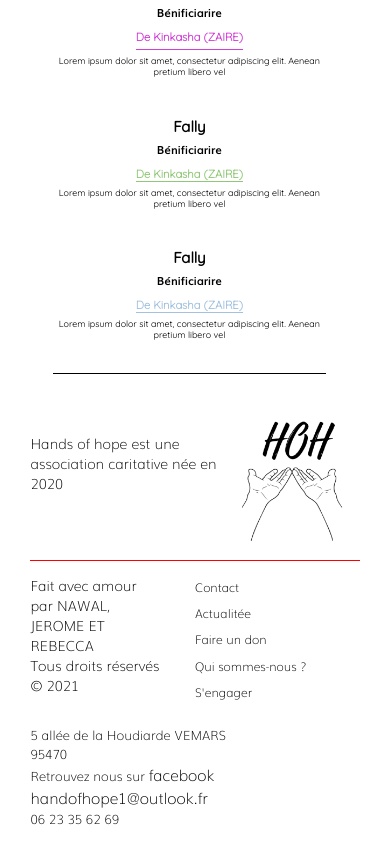
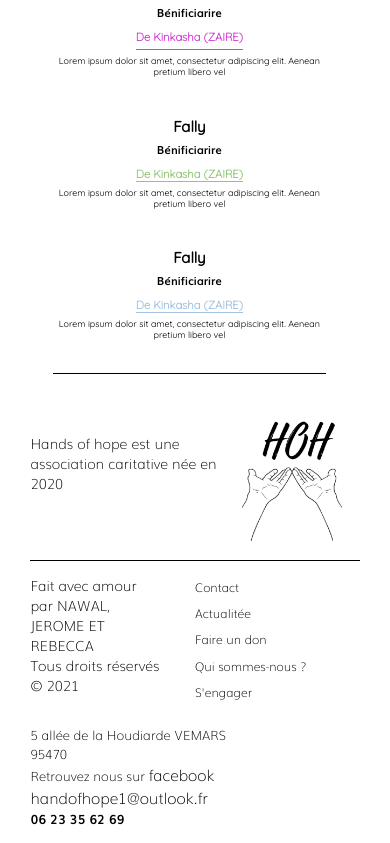
Before and after one commit to RebeccaKanu/hand-of-hope-client, a React (Create React App) app: page / in a window 390 px wide. Shown: the part 2961-3804 px from the top of the page. Built offline with nearby package versions, Linux system fonts and the light colour scheme.

Commit message:
footer v-mobile done

```diff
--- a/src/assets/stylesheets/footer.scss
+++ b/src/assets/stylesheets/footer.scss
@@ -11,7 +11,6 @@
 }
 footer {
   font-size: 62.5%;
-  // border: 3px solid blue;
   justify-content: center;
   text-align: left;
   margin: 4% 6%;
@@ -26,19 +25,13 @@ footer {
     font-size:1.4em;
   }
   div:nth-child(1) {
-    // justify-content: space-between;
     display: flex;
     width: 100%;
     padding-bottom: 4%;
-  // font-size:1.2em !important;
-
     p {
-      // font-size:1.2em;
       padding-top: 8%;
       width: 80%;
       display: flex;
-      // text-align: left;
-      // padding-right: 3%;
     }
     img {
       width: 40%;
@@ -48,14 +41,13 @@ footer {
   div:nth-child(2){
     height:100%;
     width:100%;
-    border-top: 1px solid red;
+    border-top: 1px solid black;
     display: flex;
     box-sizing: border-box;
     overflow: hidden;
     .copyright{
       width: 50%;
       box-sizing: border-box;
-      // height: 70%;
     }
     .Nav{
       padding-top: 5%;
@@ -67,18 +59,13 @@ footer {
         padding-bottom: 5% ;
         font-size: 1.2em;
       }
-      // font-size:1.2em;
-
       a{
-        // font-size:1.2em !important;
         text-decoration: none;
         color: black;
       }
-
     }
     .contactFooter{
       border:3px solid blue ;
     }
-
   }
 }
--- a/src/components/Contact/index.js
+++ b/src/components/Contact/index.js
@@ -2,7 +2,7 @@ import React from "react";
 import { Link } from "react-router-dom";
 import "../../assets/stylesheets/contact.scss";
 
-const Contact = ({ style, liStyle}) => {
+const Contact = ({ style, li }) => {
   return (
     <div className="contact">
       <ul style={style}>
@@ -13,7 +13,7 @@ const Contact = ({ style, liStyle}) => {
         <li>
           <a href="mailto:handofhope1@outlook.fr">handofhope1@outlook.fr</a>
         </li>
-        <li liStyle={liStyle}>06 23 35 62 69</li>
+        <li style={li }>06 23 35 62 69</li>
       </ul>
     </div>
     )
--- a/src/components/Footer/index.js
+++ b/src/components/Footer/index.js
@@ -46,8 +46,7 @@ export default class index extends Component {
               </li>
             </ul>
           </div>
-
-          <Contact style={{ fontSize: '1.7em', width:"60%", paddingTop:"5%",}} liStyle={{ fontWheight: "bold",}} />
+          <Contact style={{ fontSize: '1.7em', width:"60%", paddingTop:"5%",}} li={{ fontFamily: "Muli-Bold"}} />
         </footer>
       </>
     );
```
